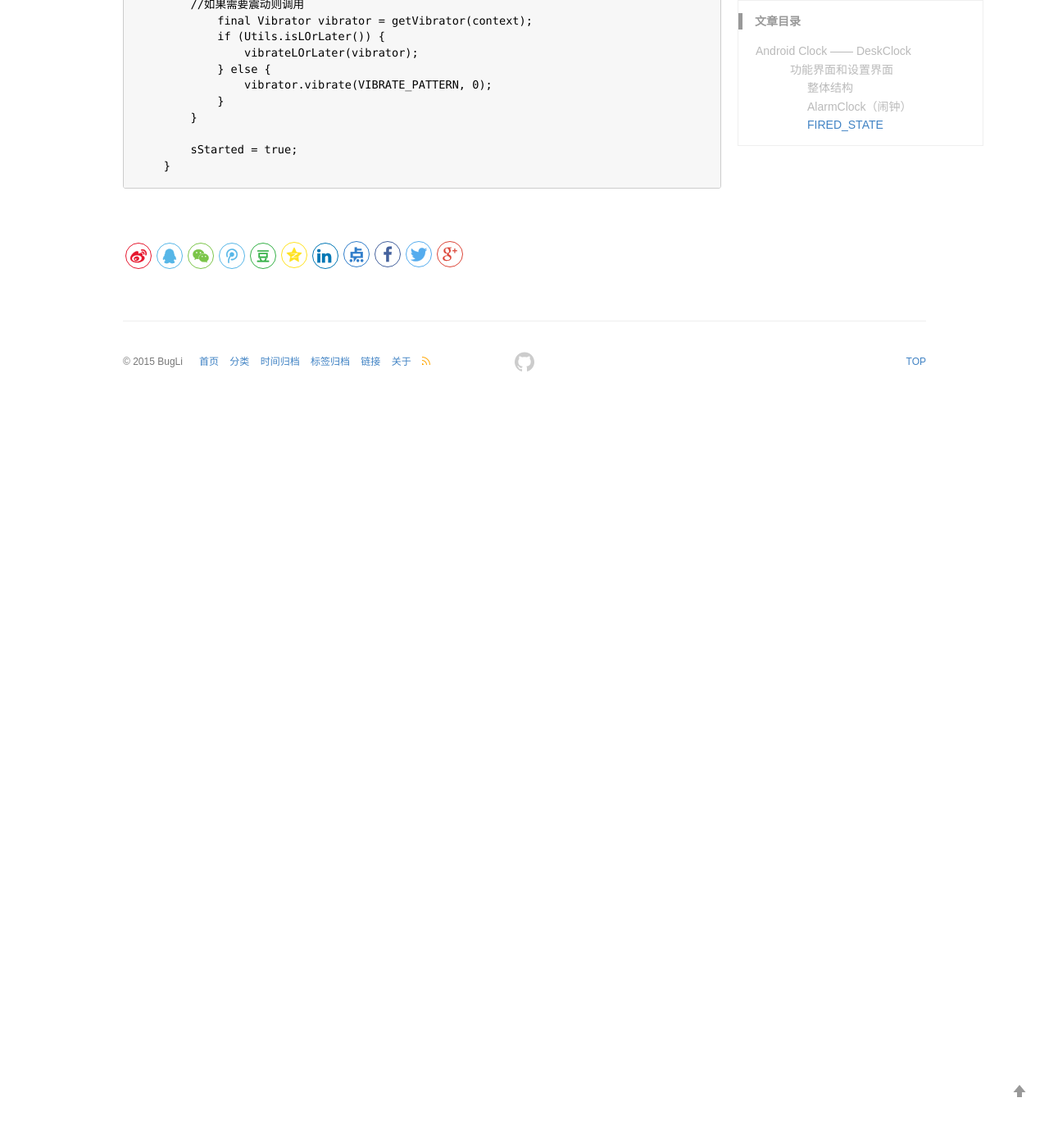
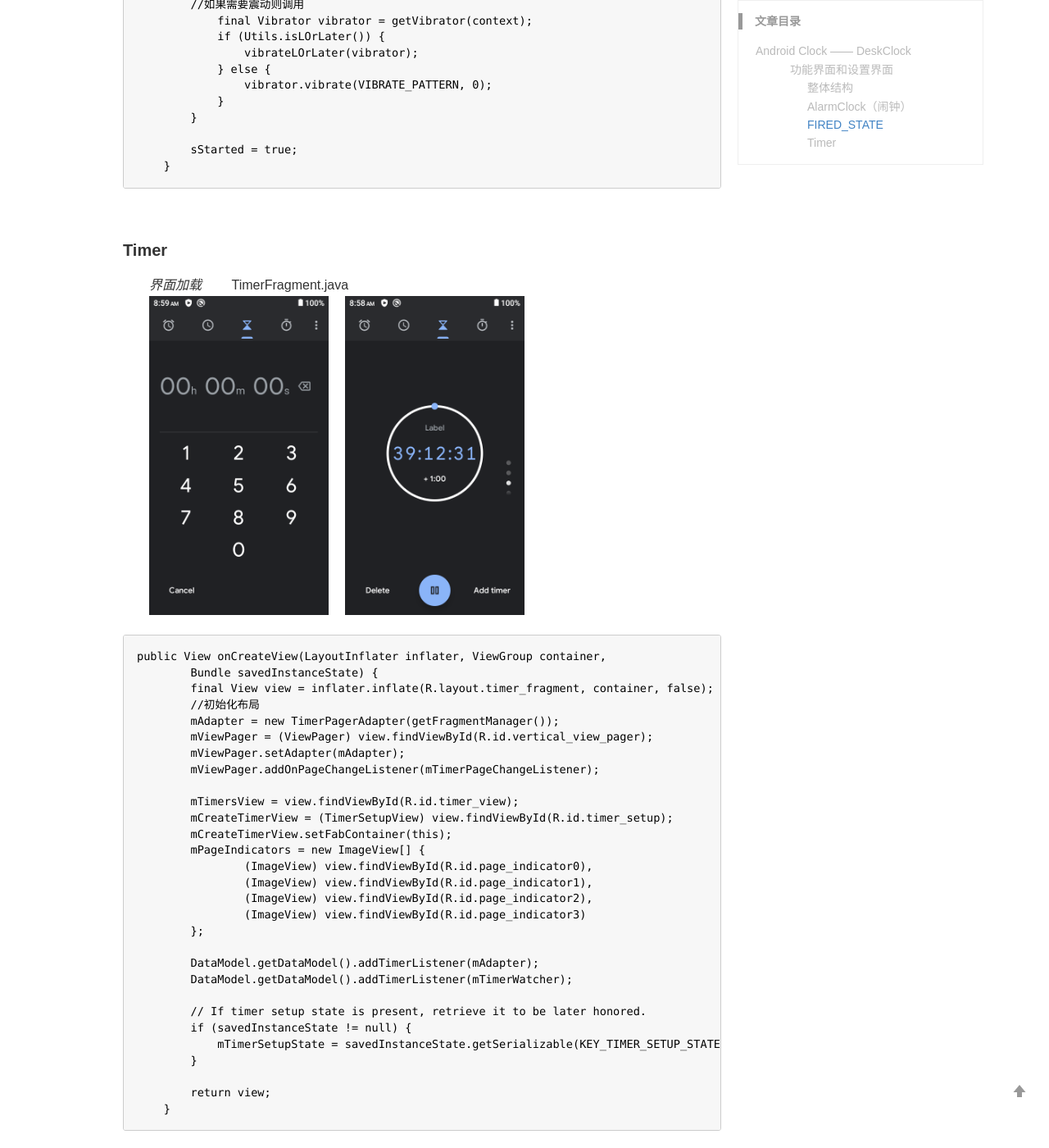
Before and after one commit to BugLiee/BugLiee.github.io, a Jekyll site: the page built from _posts/2020-05-13-blog.md, in a window 1280 px wide and 1400 px high, scrolled down 11221 px. Shown: the whole window at 82% size. Built offline with Jekyll 4.4.1, drawn with Linux system fonts in a browser that asks for light colours; comment, search, counter and statistics services are not loaded; before the commit the page ends 11711 px from its top, so only the background shows below that.

Commit message:
Update 2020-05-13-blog.md

````diff
--- a/_posts/2020-05-13-blog.md
+++ b/_posts/2020-05-13-blog.md
@@ -481,3 +481,42 @@ keywords: Android系统
         sStarted = true;
     }
 ```
+
+<br>
+#### Timer
+　　*界面加载*
+　　TimerFragment.java<br>
+　　<img src="/images/timer_create.png" width="30%" alt="新建计时器" />
+  　<img src="/images/timer_main.png" width="30%" alt="计时器主界面" />
+  <br>
+```Java
+public View onCreateView(LayoutInflater inflater, ViewGroup container,
+        Bundle savedInstanceState) {
+        final View view = inflater.inflate(R.layout.timer_fragment, container, false);
+        //初始化布局
+        mAdapter = new TimerPagerAdapter(getFragmentManager());
+        mViewPager = (ViewPager) view.findViewById(R.id.vertical_view_pager);
+        mViewPager.setAdapter(mAdapter);
+        mViewPager.addOnPageChangeListener(mTimerPageChangeListener);
+
+        mTimersView = view.findViewById(R.id.timer_view);
+        mCreateTimerView = (TimerSetupView) view.findViewById(R.id.timer_setup);
+        mCreateTimerView.setFabContainer(this);
+        mPageIndicators = new ImageView[] {
+                (ImageView) view.findViewById(R.id.page_indicator0),
+                (ImageView) view.findViewById(R.id.page_indicator1),
+                (ImageView) view.findViewById(R.id.page_indicator2),
+                (ImageView) view.findViewById(R.id.page_indicator3)
+        };
+
+        DataModel.getDataModel().addTimerListener(mAdapter);
+        DataModel.getDataModel().addTimerListener(mTimerWatcher);
+
+        // If timer setup state is present, retrieve it to be later honored.
+        if (savedInstanceState != null) {
+            mTimerSetupState = savedInstanceState.getSerializable(KEY_TIMER_SETUP_STATE);
+        }
+
+        return view;
+    }
+```
````
